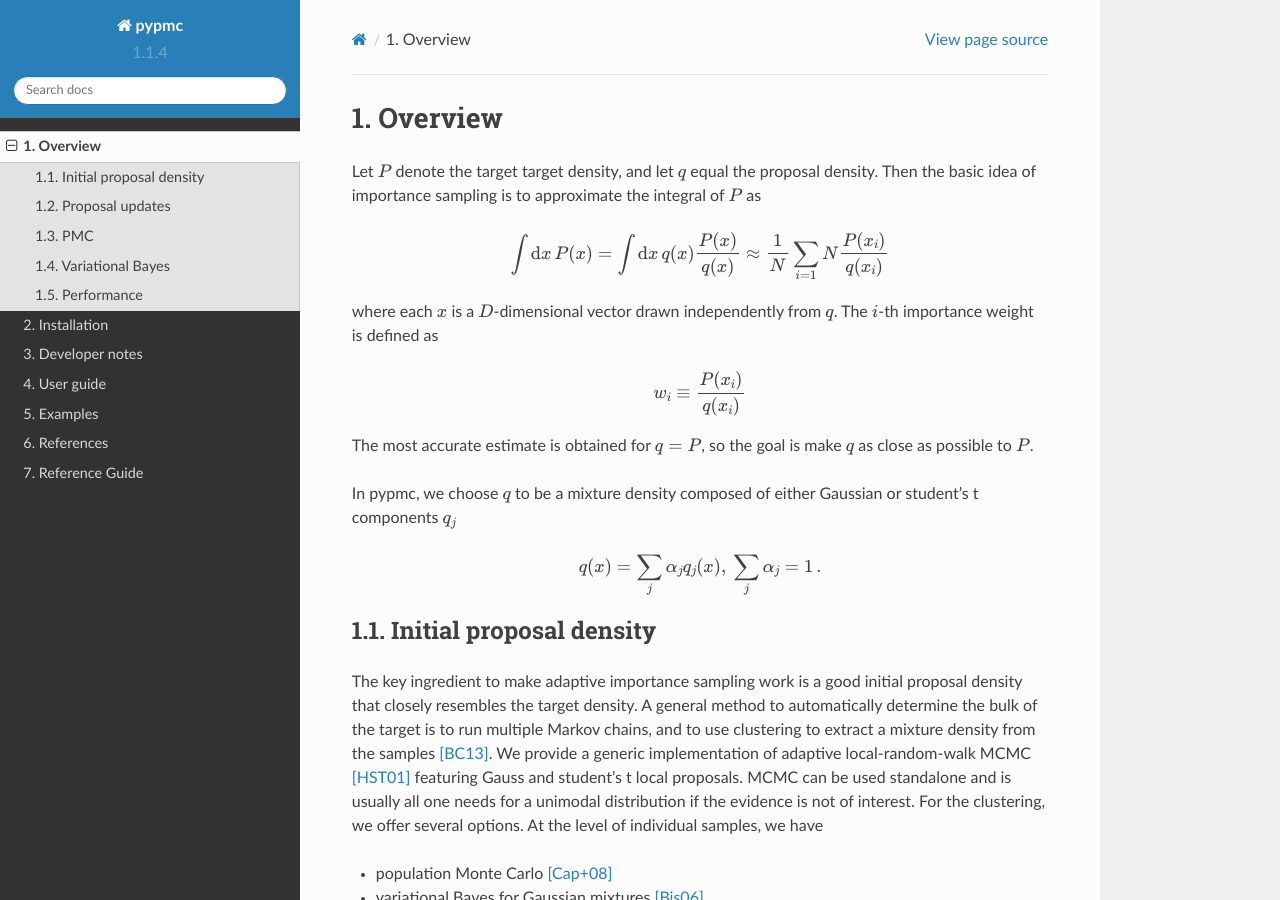
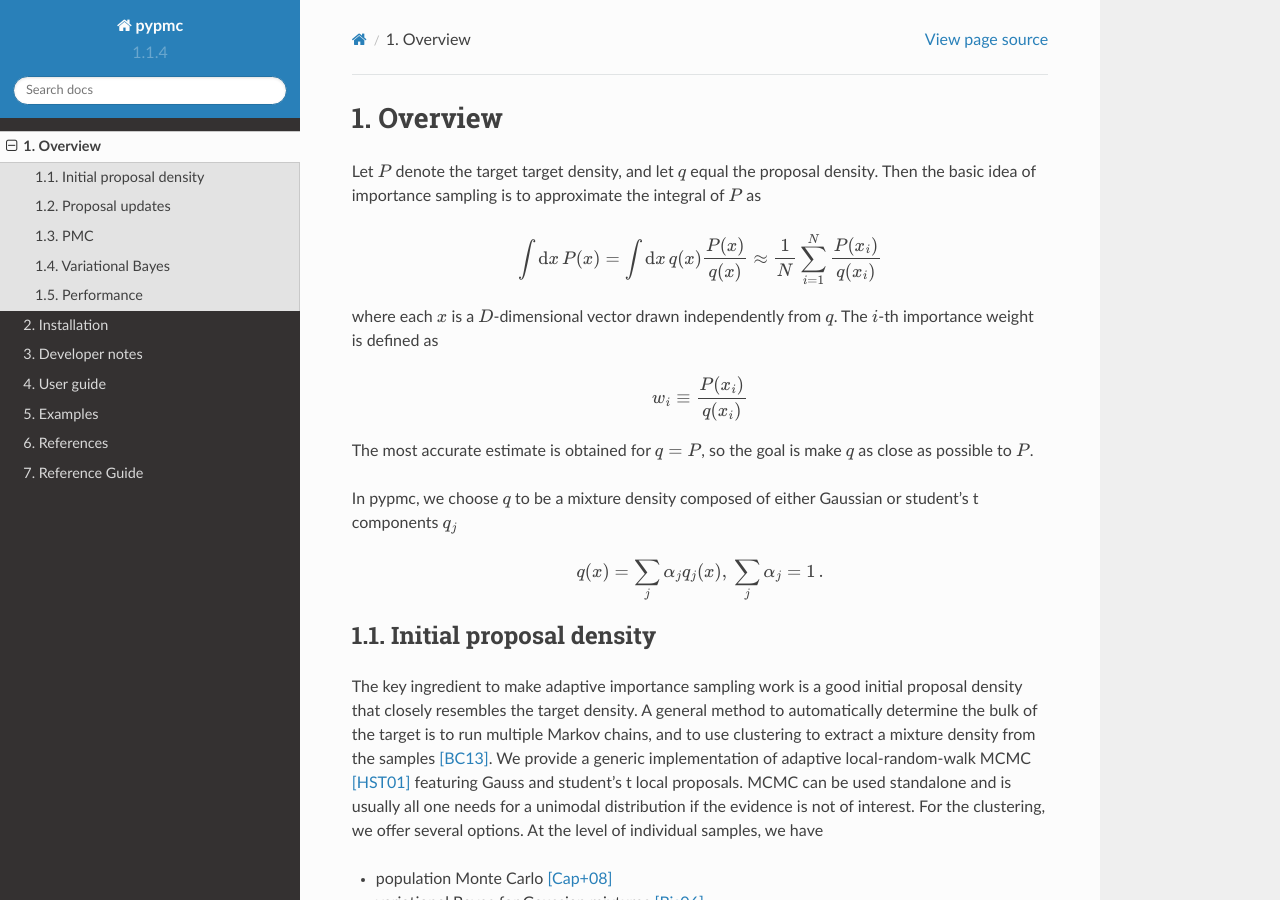
Before and after one commit to pypmc/pypmc, a Sphinx documentation site: the page built from doc/introduction.rst, in a window 1280 px wide and 900 px high. Built offline with Sphinx 7.4.7 and the Read the Docs theme 2.0.0, drawn with Linux system fonts in a browser that asks for light colours.

Commit message:
[doc] Fix typo in formula

```diff
--- a/doc/introduction.rst
+++ b/doc/introduction.rst
@@ -7,7 +7,7 @@ is to approximate the integral of :math:`P` as
 
 .. math::
    \int \mbox{d} x \, P(x) = \int \mbox{d} x \, q(x) \frac{P(x)}{q(x)}
-   \approx \frac{1}{N} \sum_{i=1}{N} \frac{P(x_i)}{q(x_i)}
+   \approx \frac{1}{N} \sum_{i=1}^{N} \frac{P(x_i)}{q(x_i)}
 
 where each :math:`x` is a :math:`D`-dimensional vector drawn
 independently from :math:`q`. The :math:`i`-th importance weight is
```
